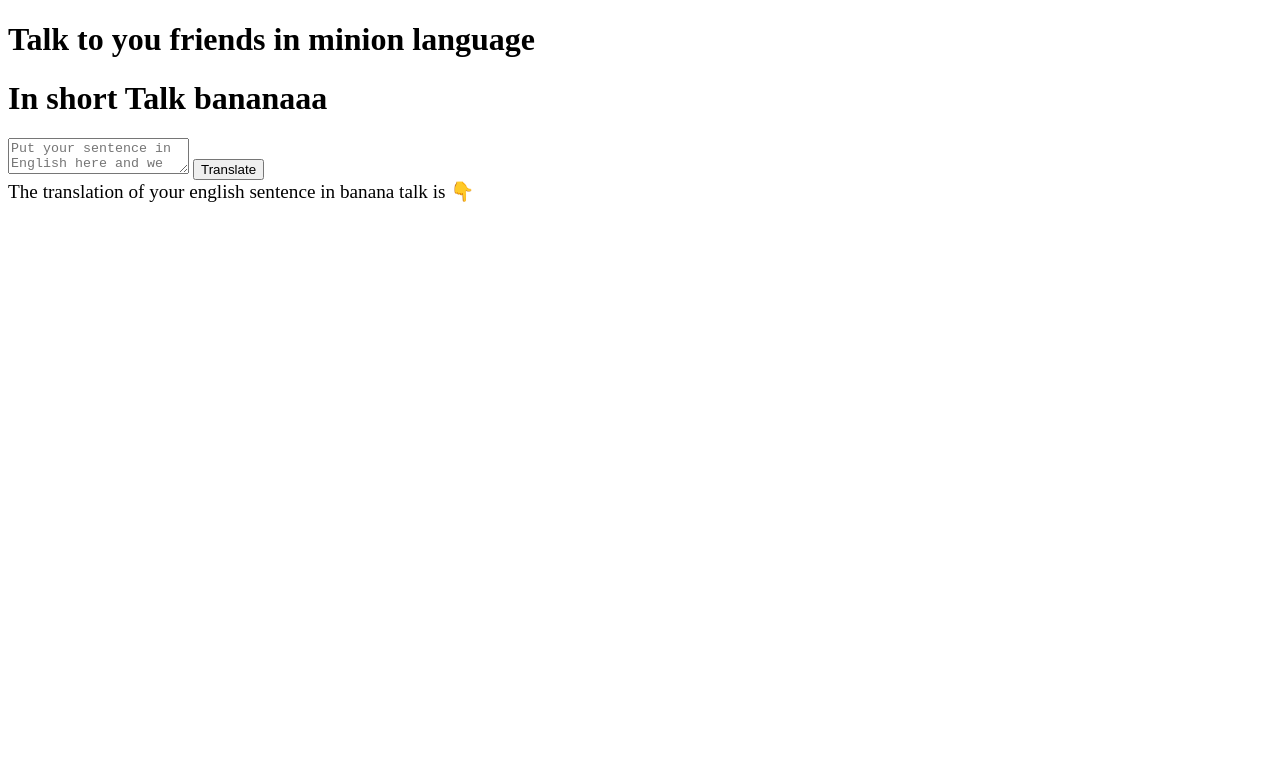
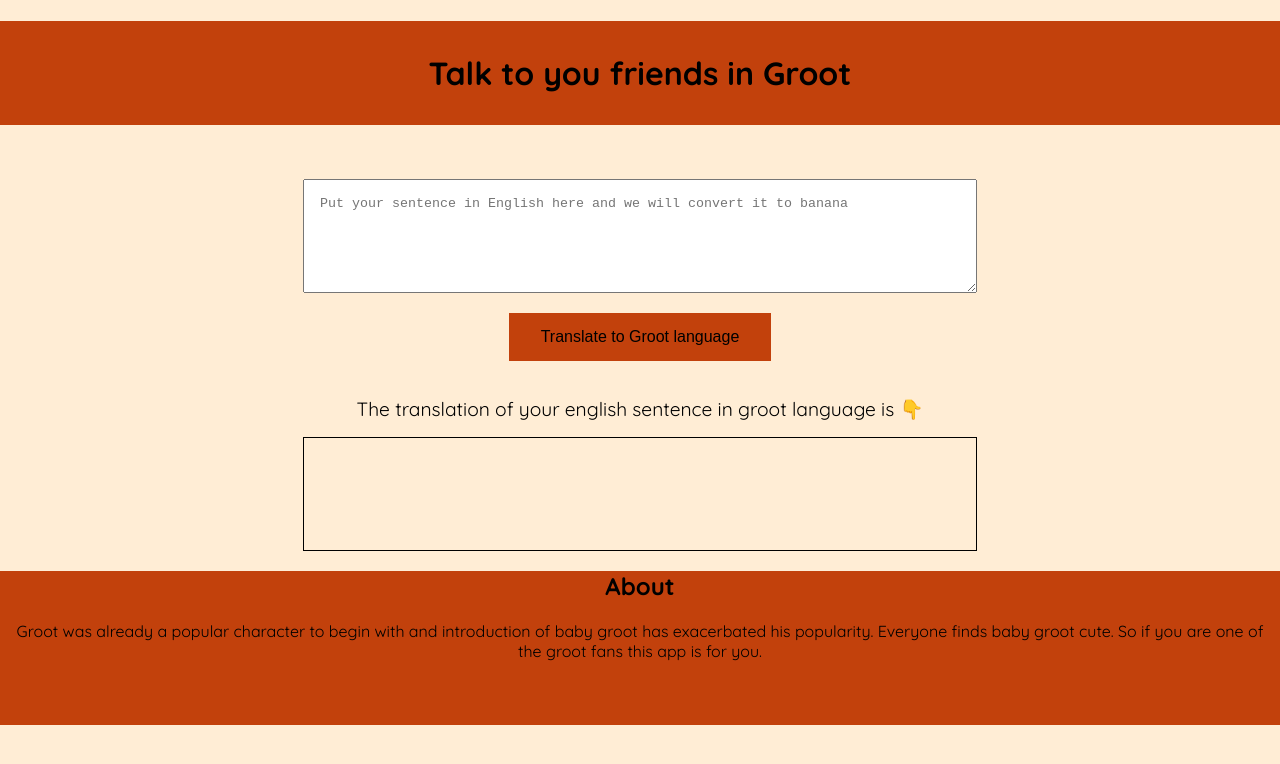
Before and after one commit to prthmh/groot-language-translator, a plain HTML site: page index.html in a window 1280 px wide. Drawn offline with Linux system fonts and the light colour scheme.

Commit message:
style tag added

```diff
--- a/index.html
+++ b/index.html
@@ -5,14 +5,73 @@
     <meta http-equiv="X-UA-Compatible" content="IE=edge">
     <meta name="viewport" content="width=device-width, initial-scale=1.0">
     <title>Groot Language Translator</title>
+    <style>
+        @import url('https://fonts.googleapis.com/css2?family=Quicksand:wght@400;700&display=swap');
+        body {
+            font-family: 'Quicksand', sans-serif;
+            margin: 0;
+            background-color: #ffedd5;
+        }
+
+        h1 {
+            text-align: center;
+        }
+
+        .colour{
+            background-color: #c2410c;
+            padding: 2rem 2rem ;
+        }
+        textarea {
+            width: 50%;
+            height: 10vh;
+            display: block;
+            margin: auto;
+            padding: 1rem;
+        }
+
+        #output {
+            border: 1px solid black;
+            height: 10vh;
+            width: 50%;
+            margin: auto;
+            padding: 1rem ;
+        }
+
+        button {
+            background-color: #c2410c;
+            border: none;
+            padding: 15px 32px;
+            text-align: center;
+            text-decoration: none;
+            font-size: 16px;
+            margin: 4px 2px;
+        }
+
+        .align {
+            text-align: center;
+        }
+
+        .pad {
+            padding: 1rem;
+        }
+
+
+    </style>
 </head>
 <body>
-    <h1>Talk to you friends in minion language</h1>
-    <h1>In short Talk bananaaa</h1>
+    <h1 class="colour">Talk to you friends in Groot</h1>
+    <div class="pad"></div>
     <textarea id="txt-input" placeholder="Put your sentence in English here and we will convert it to banana"></textarea>
-    <button id="btn-translate">Translate</button>
-    <div style="font-size: larger;"> The translation of your english sentence in banana talk is 👇</div>
-    <div id="output"></div>
-
+</div>
+<div class="align pad">
+<button id="btn-translate">Translate to Groot language</button>
+</div>
+<div style="font-size: larger;" class="align pad"> The translation of your english sentence in groot language is 👇</div>
+<div id="output"></div>
+<footer class="colour" style=" padding: 0rem 1rem 3rem 1rem;">
+    <h2 class="align">About</h2>
+    <p class="align">Groot was already a popular character to begin with and introduction of baby groot has exacerbated his popularity. Everyone finds baby groot cute. So if you are one of the groot fans this app is for you.</p>
+</footer>
+<script src="new.js" type="text/javascript"></script>
 </body>
 </html>
```
